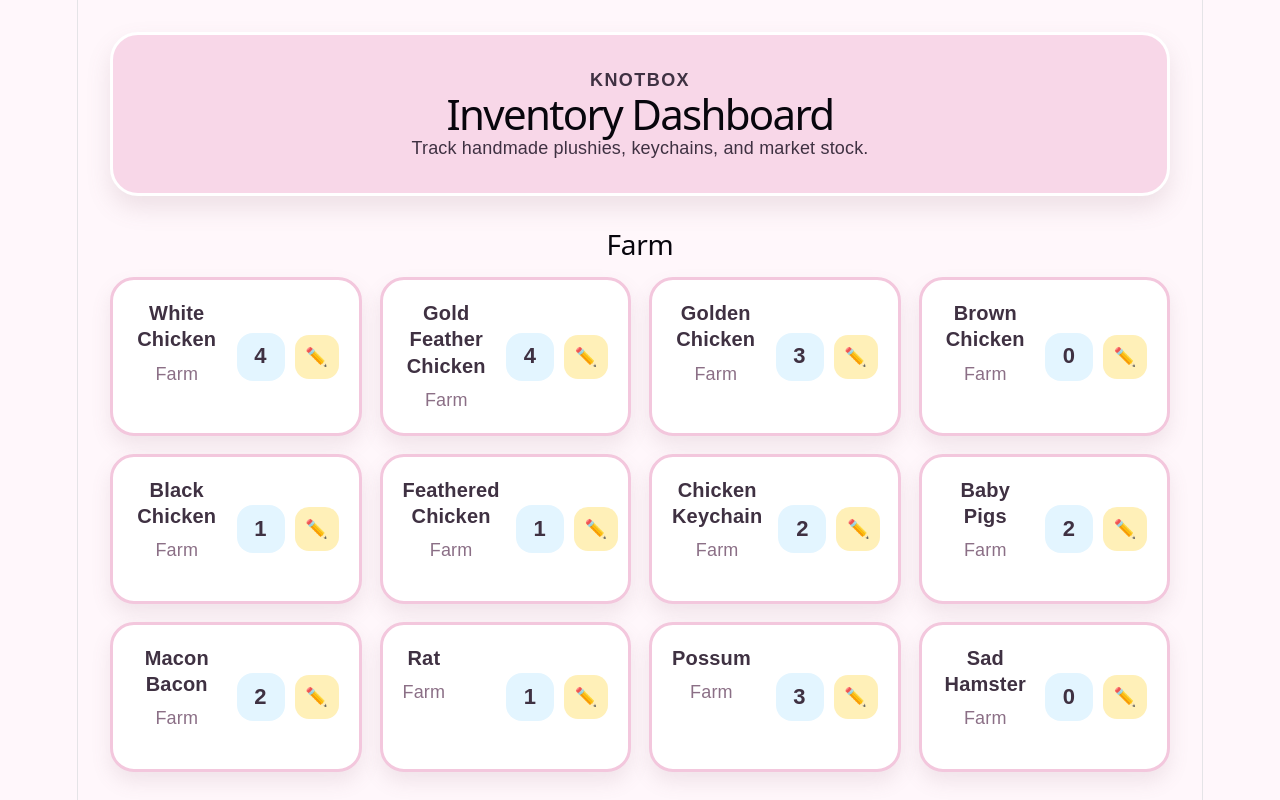
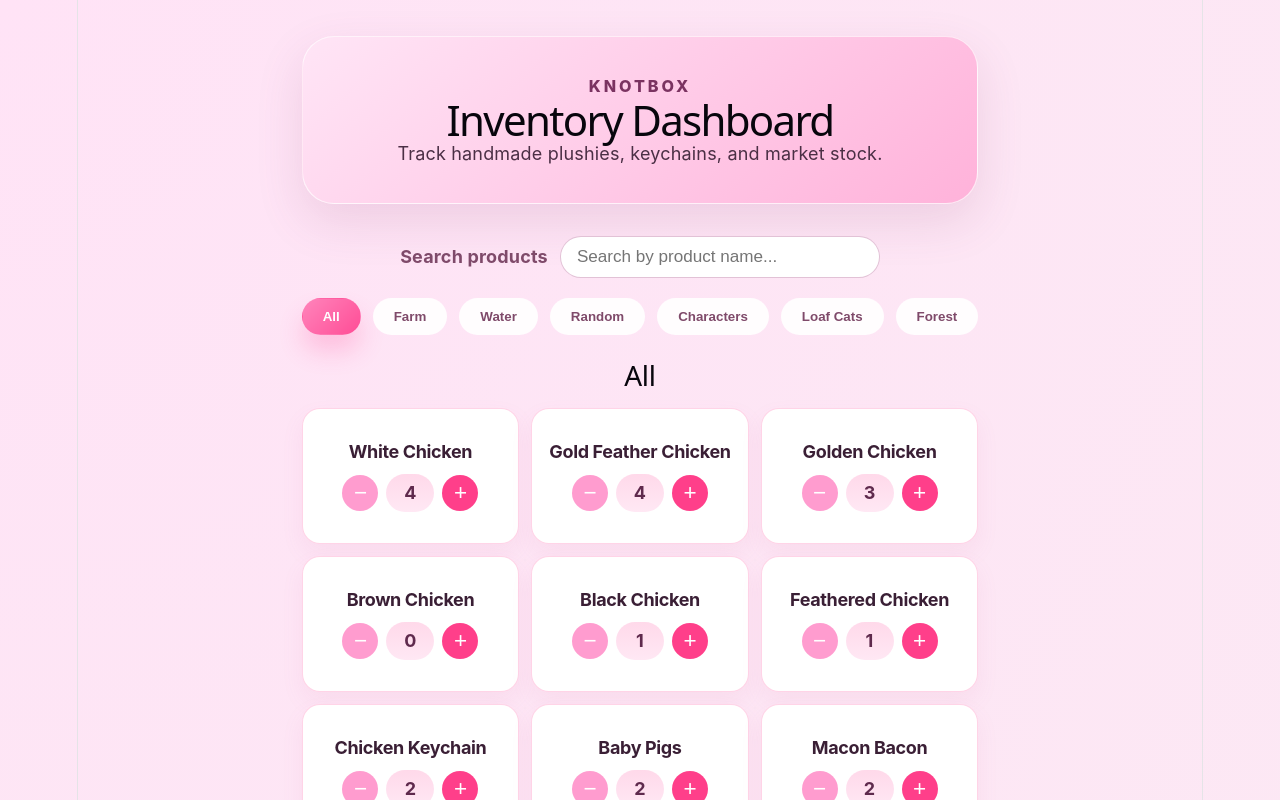
Before and after one commit to YooNice100/knotbox, a React (Vite) app: page / in a window 1280 px wide. Shown: the top 800 px of the page. Built offline with nearby package versions, Linux system fonts and the light colour scheme.

Commit message:
initial_commit

```diff
--- a/package.json
+++ b/package.json
@@ -22,6 +22,6 @@
     "eslint-plugin-react-hooks": "^7.1.1",
     "eslint-plugin-react-refresh": "^0.5.2",
     "globals": "^17.5.0",
-    "vite": "^8.0.10"
+    "vite": "^8.0.11"
   }
 }
--- a/src/App.css
+++ b/src/App.css
@@ -4,30 +4,90 @@
 
 body {
   margin: 0;
-  background: #fff7fb;
-  color: #3f3142;
-  font-family: Arial, sans-serif;
+  background: radial-gradient(circle at top left, #ffe3f6 0%, #fce8f4 40%, #fff9fc 100%);
+  color: #4b2f45;
+  font-family: "Inter", system-ui, -apple-system, BlinkMacSystemFont, "Segoe UI", sans-serif;
 }
 
 .page {
   min-height: 100vh;
-  padding: 32px;
+  max-width: 1140px;
+  margin: 0 auto;
+  padding: 36px 32px 48px;
 }
 
 .page-header {
-  background: #f8d7e8;
-  border: 3px solid #ffffff;
-  border-radius: 28px;
-  padding: 32px;
+  background: linear-gradient(140deg, #ffe5f6 0%, #ffb2da 100%);
+  border: 1px solid rgba(255, 255, 255, 0.7);
+  border-radius: 32px;
+  padding: 36px 32px;
   margin-bottom: 32px;
-  box-shadow: 0 12px 24px rgba(132, 91, 110, 0.15);
+  box-shadow: 0 18px 48px rgba(145, 64, 110, 0.14);
 }
 
 .eyebrow {
   margin: 0;
+  font-weight: 800;
+  letter-spacing: 0.18em;
+  text-transform: uppercase;
+  color: #7b3361;
+  font-size: 0.9rem;
+}
+
+.filter-bar {
+  display: flex;
+  flex-wrap: wrap;
+  align-items: center;
+  justify-content: center;
+  gap: 12px;
+  margin-bottom: 20px;
+}
+
+.filter-bar label {
+  color: #7f4a6a;
   font-weight: 700;
-  letter-spacing: 0.08em;
-  text-transform: uppercase;
+}
+
+.filter-bar input {
+  width: 320px;
+  max-width: 100%;
+  padding: 10px 16px;
+  border-radius: 999px;
+  border: 1px solid rgba(172, 82, 137, 0.35);
+  background: #fff;
+  color: #4b2f45;
+  font-size: 0.95rem;
+}
+
+.tabs {
+  display: flex;
+  flex-wrap: wrap;
+  gap: 12px;
+  justify-content: center;
+  margin-bottom: 24px;
+}
+
+.tab {
+  border: 1px solid transparent;
+  border-radius: 999px;
+  padding: 10px 20px;
+  background: rgba(255, 255, 255, 0.92);
+  color: #7f4a6a;
+  font-weight: 700;
+  cursor: pointer;
+  transition: transform 180ms ease, background 180ms ease, color 180ms ease, box-shadow 180ms ease;
+}
+
+.tab:hover {
+  transform: translateY(-1px);
+  background: rgba(255, 255, 255, 1);
+  box-shadow: 0 10px 20px rgba(129, 69, 108, 0.08);
+}
+
+.tab.active {
+  background: linear-gradient(135deg, #ff84bb 0%, #ff4d96 100%);
+  color: white;
+  box-shadow: 0 16px 24px rgba(255, 77, 150, 0.24);
 }
 
 .page-header h1 {
@@ -37,65 +97,112 @@
 
 .category-section {
   margin-bottom: 36px;
+  max-width: 1080px;
+  margin-left: auto;
+  margin-right: auto;
 }
 
 .category-section h2 {
   font-size: 28px;
   margin-bottom: 16px;
+  text-align: center;
 }
 
 .product-grid {
   display: grid;
-  grid-template-columns: repeat(auto-fit, minmax(220px, 1fr));
-  gap: 18px;
+  grid-template-columns: repeat(auto-fit, minmax(180px, 1fr));
+  gap: 12px;
+  justify-items: center;
+  justify-content: center;
 }
 
 .product-card {
-  background: #ffffff;
-  border: 3px solid #f3c7dd;
-  border-radius: 24px;
-  padding: 20px;
-  min-height: 150px;
+  background: rgba(255, 255, 255, 0.98);
+  border: 1px solid rgba(255, 133, 187, 0.35);
+  border-radius: 18px;
+  padding: 14px;
+  min-height: 136px;
+  width: 100%;
+  max-width: 260px;
   display: flex;
-  justify-content: space-between;
-  gap: 16px;
-  box-shadow: 0 10px 20px rgba(132, 91, 110, 0.12);
+  flex-direction: column;
+  align-items: center;
+  justify-content: center;
+  gap: 10px;
+  box-shadow: 0 10px 22px rgba(209, 107, 150, 0.08);
 }
 
 .product-card h3 {
-  margin: 0 0 8px;
-  font-size: 20px;
+  margin: 0;
+  font-size: 1rem;
+  line-height: 1.25;
+  letter-spacing: -0.02em;
+  color: #3a1f35;
+  text-align: center;
 }
 
-.product-card p {
-  margin: 0;
-  color: #8b6f86;
+.controls-row {
+  display: flex;
+  align-items: center;
+  justify-content: center;
+  gap: 8px;
 }
 
-.stock-row {
-  display: flex;
-  align-items: center;
-  gap: 10px;
+.stock-btn {
+  width: 36px;
+  height: 36px;
+  border: none;
+  border-radius: 50%;
+  color: white;
+  font-size: 1.25rem;
+  cursor: pointer;
+  transition: transform 160ms ease, box-shadow 160ms ease;
+}
+
+.stock-btn:hover {
+  transform: translateY(-1px);
+  box-shadow: 0 10px 18px rgba(214, 65, 131, 0.16);
+}
+
+.stock-btn.minus {
+  background: #ff9ccf;
+}
+
+.stock-btn.plus {
+  background: #ff3f8a;
 }
 
 .stock-number {
-  min-width: 48px;
-  height: 48px;
-  border-radius: 16px;
-  background: #e3f5ff;
+  width: 48px;
+  height: 38px;
+  border-radius: 999px;
+  background: linear-gradient(180deg, #ffd9ea 0%, #ffe8f4 100%);
   display: grid;
   place-items: center;
-  font-size: 22px;
+  font-size: 1rem;
   font-weight: 700;
+  color: #5f2a4d;
 }
 
-.stock-row input {
-  width: 64px;
-  height: 48px;
-  border: 2px solid #b5dff7;
-  border-radius: 14px;
-  text-align: center;
-  font-size: 20px;
+
+@media (max-width: 640px) {
+  .page {
+    padding: 24px 18px 36px;
+  }
+
+  .page-header {
+    padding: 28px 24px;
+  }
+
+  .card-top {
+    flex-direction: column;
+    align-items: flex-start;
+  }
+
+  .stock-controls {
+    justify-content: space-between;
+    width: 100%;
+  }
 }
 
 .edit-button {
--- a/src/components/CategorySection.jsx
+++ b/src/components/CategorySection.jsx
@@ -1,6 +1,15 @@
 import ProductCard from "./ProductCard";
 
 function CategorySection({ category, products }) {
+  if (products.length === 0) {
+    return (
+      <section className="category-section">
+        <h2>{category}</h2>
+        <p>No products match your search.</p>
+      </section>
+    );
+  }
+
   return (
     <section className="category-section">
       <h2>{category}</h2>
--- a/src/components/ProductCard.jsx
+++ b/src/components/ProductCard.jsx
@@ -1,37 +1,29 @@
 import { useState } from "react";
 
 function ProductCard({ product }) {
-  const [stock, setStock] = useState(product.stock);
-  const [isEditing, setIsEditing] = useState(false);
+  const [stock, setStock] = useState(product.stock || 0);
 
   return (
     <article className="product-card">
-      <div>
-        <h3>{product.name}</h3>
-        <p>{product.category}</p>
-      </div>
+      <h3>{product.name}</h3>
 
-      <div className="stock-row">
-        {isEditing ? (
-          <input
-            type="number"
-            value={stock}
-            min="0"
-            onChange={(event) => setStock(event.target.value)}
-            onBlur={() => setIsEditing(false)}
-            autoFocus
-          />
-        ) : (
-          <span className="stock-number">{stock}</span>
-        )}
+      <div className="controls-row">
+        <button
+          className="stock-btn minus"
+          onClick={() => setStock((current) => Math.max(0, current - 1))}
+          aria-label={`Decrease stock for ${product.name}`}
+        >
+          −
+        </button>
+
+        <span className="stock-number">{stock}</span>
 
         <button
-          className="edit-button"
-          type="button"
-          onClick={() => setIsEditing(true)}
-          aria-label={`Edit stock for ${product.name}`}
+          className="stock-btn plus"
+          onClick={() => setStock((current) => current + 1)}
+          aria-label={`Increase stock for ${product.name}`}
         >
-          ✏️
+          +
         </button>
       </div>
     </article>
--- a/src/pages/InventoryPage.jsx
+++ b/src/pages/InventoryPage.jsx
@@ -1,8 +1,20 @@
+import { useState } from "react";
 import { products } from "../data/products";
 import CategorySection from "../components/CategorySection";
 
 function InventoryPage() {
-  const categories = [...new Set(products.map((product) => product.category))];
+  const categories = ["All", ...new Set(products.map((p) => p.category))];
+  const [activeCategory, setActiveCategory] = useState(categories[0]);
+  const [searchText, setSearchText] = useState("");
+
+  const visibleProducts = products.filter((product) => {
+    const matchesCategory =
+      activeCategory === "All" || product.category === activeCategory;
+    const matchesSearch = product.name
+      .toLowerCase()
+      .includes(searchText.toLowerCase());
+    return matchesCategory && matchesSearch;
+  });
 
   return (
     <main className="page">
@@ -12,19 +24,33 @@
         <p>Track handmade plushies, keychains, and market stock.</p>
       </header>
 
-      {categories.map((category) => {
-        const categoryProducts = products.filter(
-          (product) => product.category === category
-        );
+      <div className="filter-bar">
+        <label htmlFor="product-search">Search products</label>
+        <input
+          id="product-search"
+          type="text"
+          value={searchText}
+          onChange={(e) => setSearchText(e.target.value)}
+          placeholder="Search by product name..."
+        />
+      </div>
 
-        return (
-          <CategorySection
+      <div className="tabs">
+        {categories.map((category) => (
+          <button
             key={category}
-            category={category}
-            products={categoryProducts}
-          />
-        );
-      })}
+            onClick={() => setActiveCategory(category)}
+            className={`tab ${activeCategory === category ? "active" : ""}`}
+          >
+            {category}
+          </button>
+        ))}
+      </div>
+
+      <CategorySection
+        category={activeCategory}
+        products={visibleProducts}
+      />
     </main>
   );
 }
```
Also changed, not shown: 1 other file (tests, documents, lock files or other folders).
